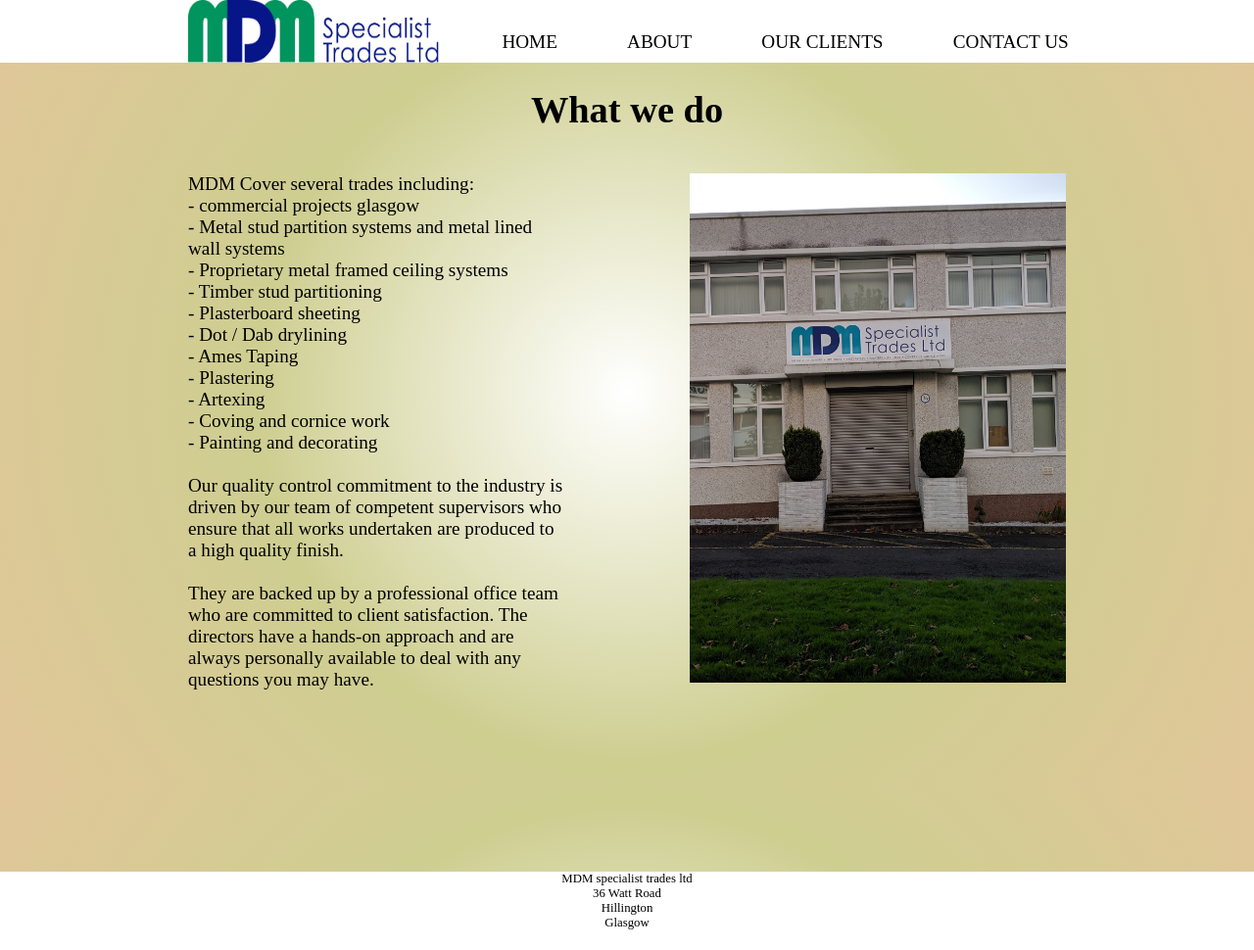
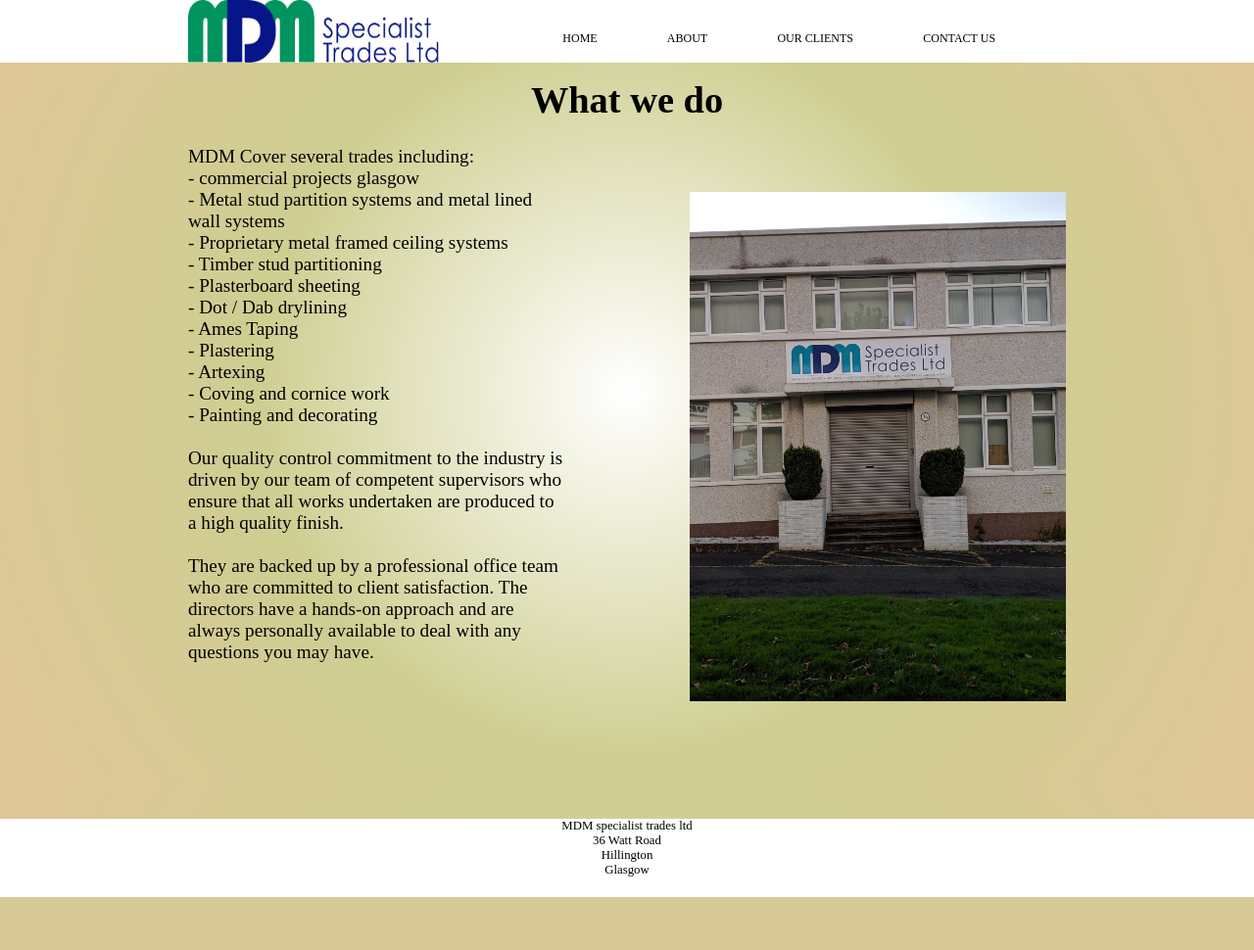
Before and after one commit to JackWatters/mdm_trades_project, a Django app: page /trades/about/ in a window 1280 px wide; the page is wider, and only the part inside the window is pictured. Shown: that part at 98% size. After the commit the page ends 916 px from the top of that part, so only its background shows below. Run offline with Django 3.2, Linux system fonts and the light colour scheme.

Commit message:
style changes

```diff
--- a/static/trades/style.css
+++ b/static/trades/style.css
@@ -240,17 +255,35 @@
     height: 5vh;
 }
 }
+
+
+
+
+
+
+
+
+
+
 /* Landscape */
 @media screen and (orientation:landscape) {
 
 /* nav bar */
 .container {
+    position: relative;
+    margin: 0 auto;
     width: 80%;
-    margin: 0 auto;
+    z-index: 0;
+    height: 100%;
 }
 
 
 header {
+    position: absolute;
+    left: 0;
+    top: 0;
+    right: 0;
+    z-index: 1;
     background-color: white;
 }
 
@@ -280,6 +313,7 @@
 nav ul {
     list-style-type: none;
     margin: 0;
+    margin-left: 19vw;
     padding: 0;
 }
 
@@ -289,7 +323,7 @@
     margin-left: 5.25vw;
     padding-top: 4vh;
     position: relative;
-    font-size: 1.5vw;
+    font-size: 0.75pc;
 }
 
 
@@ -419,12 +453,19 @@
     width: 30vw;
 }
 
-.picture img {
+.portrait_picture img {
     position: absolute;
+    top: 20vh;
     float: right;
     right: 15vw;
     width: 30vw;
     height: 65vh;
+}
+
+.landscape_picture img {
+    display: none;
+    height: 0vh;
+    width: 0vw;
 }
 
 .cards {
--- a/templates/trades/about.html
+++ b/templates/trades/about.html
@@ -5,12 +5,17 @@
 
 {% block body_block %}
 
-<h1> What we do </h1>
 </br>
 
-<div class = "picture">
+<div class = "portrait_picture">
     <img  src="{% static 'images/MDM-office.jpg' %}" alt="MDM offices, Hillington"/>
 </div>
+
+<div class = "landscape_picture">
+    <img  src="{% static 'images/landscape-office.jpg' %}" alt="MDM offices, Hillington"/>
+</div>
+
+<h1> What we do </h1>
 
 <div class="info">
     MDM Cover several trades including: </br>
--- a/templates/trades/base.html
+++ b/templates/trades/base.html
@@ -28,6 +28,9 @@
             </div>
         </header>
 
+        </br>
+        </br>
+
         <div class = "wrapper">
             {% block body_block %}  {% endblock %}
             <div class="push"></div>
--- a/templates/trades/home.html
+++ b/templates/trades/home.html
@@ -8,8 +8,6 @@
 
 {% block body_block %}
 
-</br>
-</br>
 </br>
 
 
```
Also changed, not shown: other parts of static/trades/style.css (+24 -9 lines), static/images/landscape-office.jpg (added).
